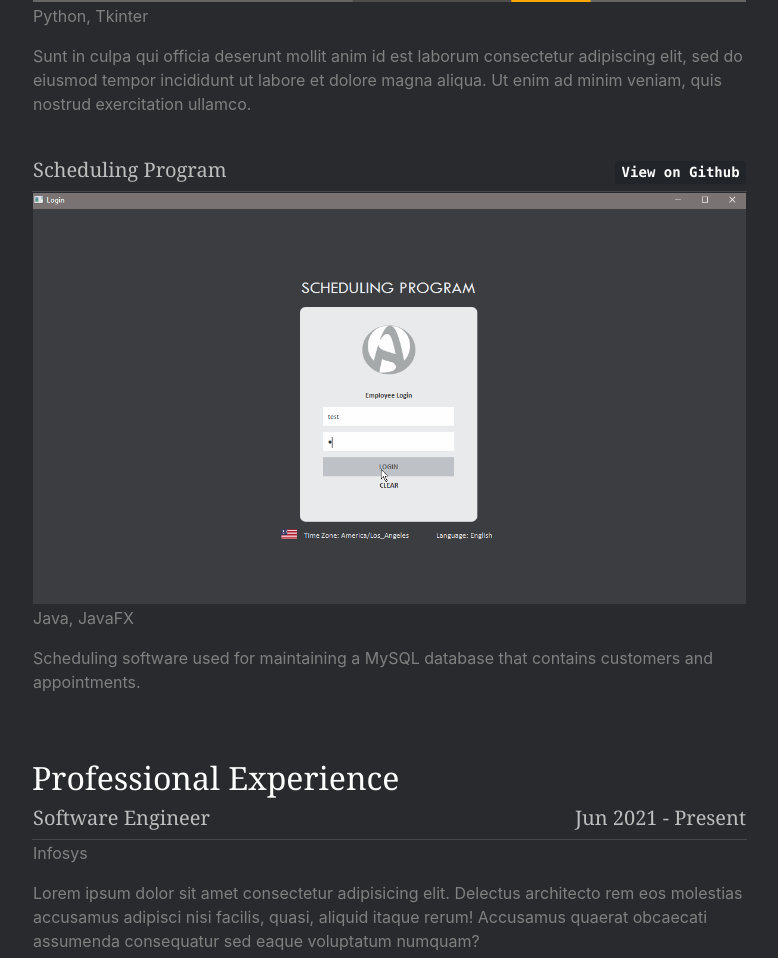
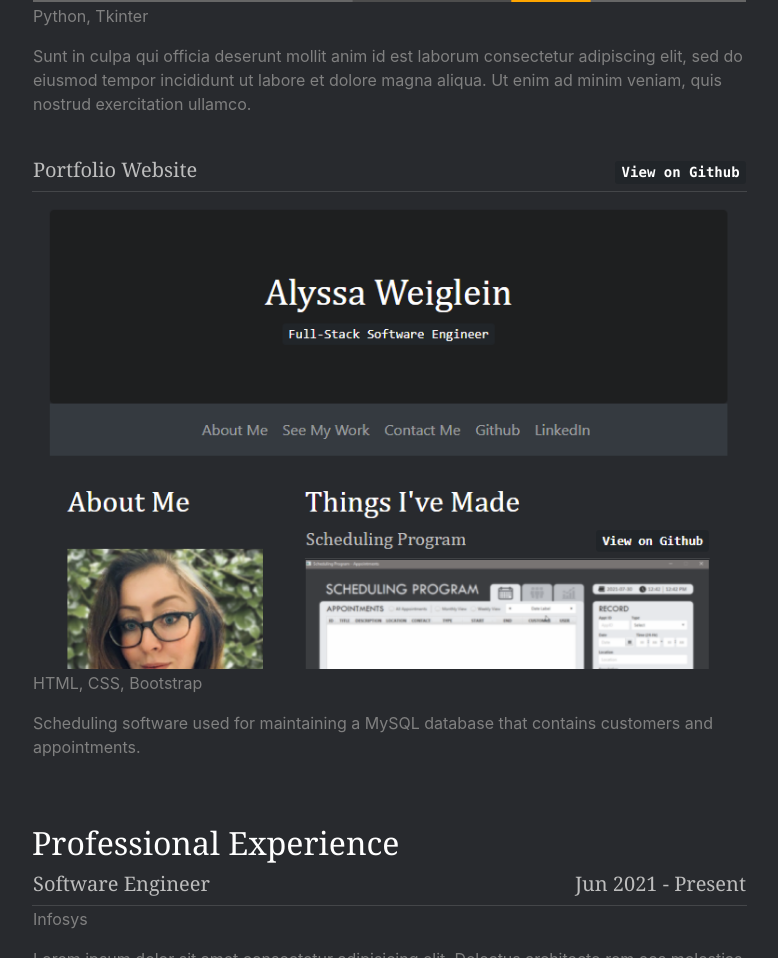
Before and after one commit to aweiglein/PortfolioWebsite, a plain HTML site: page index.html in a window 1280 px wide. Shown: the part 1508-2466 px from the top of the page, without its empty margins (448-1226 px from the left). Drawn offline with nearby package versions, Linux system fonts and the light colour scheme.

Commit message:
update about me

```diff
--- a/index.html
+++ b/index.html
@@ -142,14 +142,14 @@
 
       <table style="width:100%">
         <tr>
-          <th colspan="2"><h5>Scheduling Program</h5></th>
-          <th class="right"><a href="https://github.com/aweiglein/SchedulingProgram" target="_blank"><kbd>View on Github</kbd></a></th>
+          <th colspan="2"><h5>Portfolio Website</h5></th>
+          <th class="right"><a href="https://github.com/aweiglein/PortfolioWebsite" target="_blank"><kbd>View on Github</kbd></a></th>
         </tr>
         <tr>
-          <td colspan="3"><img src="../Images/Gif.gif" width=100%></td>
+          <td colspan="3"><img src="../Images/Portfolio.PNG" width=100%></td>
         </tr>
         <tr>
-          <td colspan="3"><p>Java, JavaFX</p><p>Scheduling software used for maintaining a MySQL database that contains customers and appointments.</p></td>
+          <td colspan="3"><p>HTML, CSS, Bootstrap</p><p>Scheduling software used for maintaining a MySQL database that contains customers and appointments.</p></td>
         </tr>
       </table>
       <br><br>
```
Also changed, not shown: Pages/porfolio_website_aboutMe.html (+3 -2 lines), Images/Portfolio.PNG (added).
